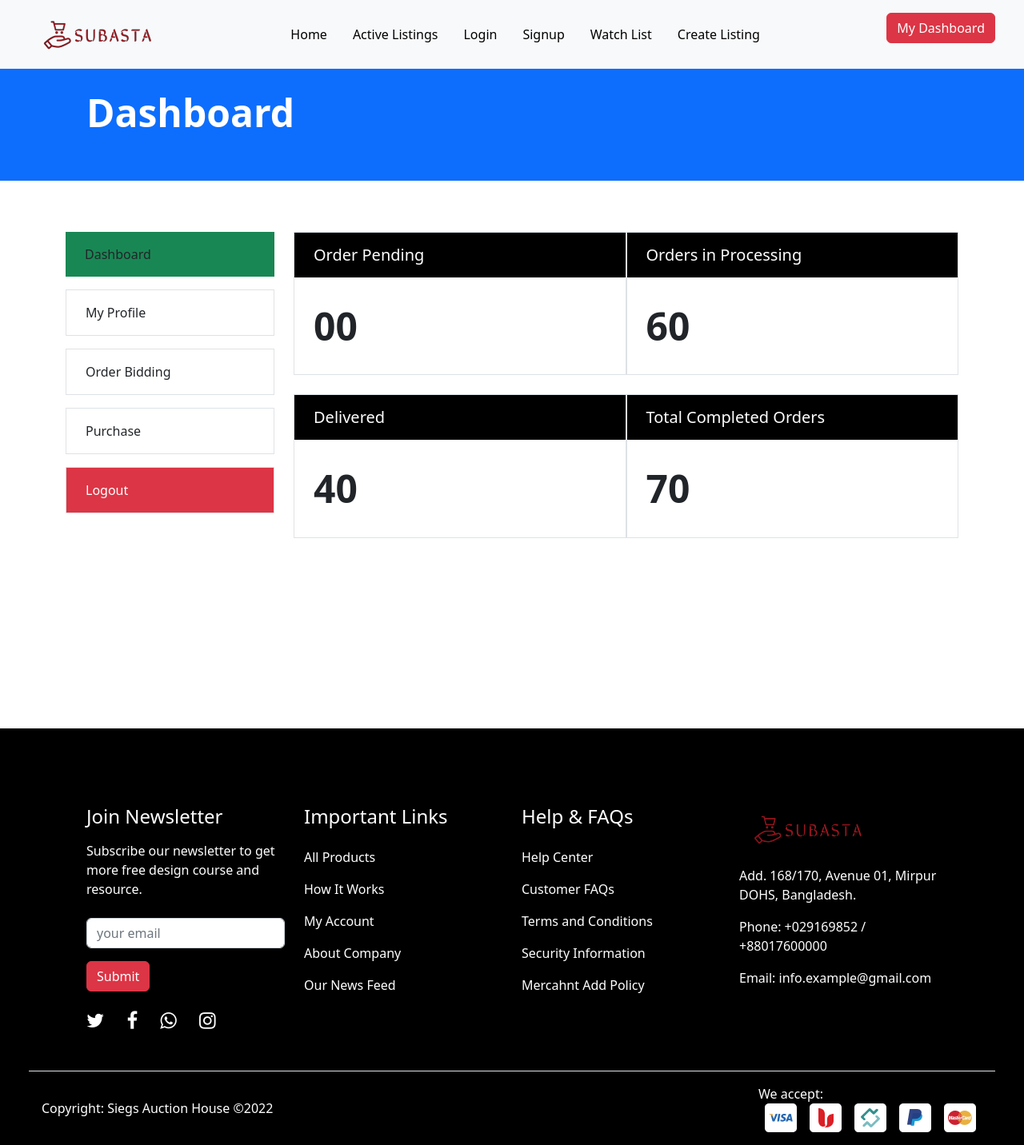
After one commit to S13G/Subasta, a Django app: template auctions/templates/auctions/dashboard.html in a window 1280 px wide. The commit adds this page. Shown: the whole page at 80% size. Run offline with Django 3.2, Linux system fonts and the light colour scheme; the template is opened without the code that fills it, so the values that code supplies are empty; parts of the project's set-up code (start-up, migrations or seed data) failed here and were passed over.

Commit message:
working on dashboard

```diff
--- a/auctions/templates/auctions/all-auctions.html
+++ b/auctions/templates/auctions/all-auctions.html
@@ -85,6 +85,7 @@
                             </div>
                             <div class="auction-action d-flex align-items-center justify-content-start">
                                 <div class="cta text-start d-grid me-auto">
+                                <!-- item watchers -->
                                 {% if item.watchlist_set.count != 0 %}
                                     <p class="text-danger">{{ item.watchlist_set.count }} watching</p>
                                 {% endif %}
--- /dev/null
+++ b/auctions/templates/auctions/dashboard.html
@@ -0,0 +1,210 @@
+<!doctype html>
+<html lang="en">
+  <head>
+    <!-- Required meta tags -->
+    <meta charset="utf-8">
+    <meta name="viewport" content="width=device-width, initial-scale=1">
+
+    <!-- Bootstrap CSS -->
+    <link href="https://cdn.jsdelivr.net/npm/bootstrap@5.2.1/dist/css/bootstrap.min.css" rel="stylesheet"
+    integrity="sha384-iYQeCzEYFbKjA/T2uDLTpkwGzCiq6soy8tYaI1GyVh/UjpbCx/TYkiZhlZB6+fzT" crossorigin="anonymous">
+
+    <link rel="stylesheet" href="https://cdnjs.cloudflare.com/ajax/libs/font-awesome/4.7.0/css/font-awesome.min.css">
+    <link rel="stylesheet" href="https://cdn.jsdelivr.net/npm/bootstrap-icons@1.8.2/font/bootstrap-icons.css">
+    <link rel="stylesheet" type="text/css" href="./assets/css/style.css">
+
+
+    <title>Sieg's Auction House</title>
+  </head>
+  <body>
+    <!-- Navbar -->
+    <nav class="navbar navbar-expand-lg bg-light fixed-top fs-6">
+      <div class="container-fluid mx-4  d-flex justify-content-space-evenly">
+        <a class="navbar-brand me-auto" href="#"><img src="./assets/images/header-logo2.png" alt="logo" class="img-fluid"></a>
+        <button class="navbar-toggler" type="button" data-bs-toggle="collapse" data-bs-target="#navbarNavDropdown" aria-controls="navbarNavDropdown" aria-expanded="false" aria-label="Toggle navigation">
+          <span class="navbar-toggler-icon"></span>
+        </button>
+        <div class="collapse navbar-collapse" id="navbarNavDropdown">
+
+          <ul class="navbar-nav mx-auto">
+            <li class="nav-item mx-2">
+              <a class="nav-link active" href="./index.html">Home</a>
+            </li>
+
+            <li class="nav-item mx-2">
+              <!-- same as auction details -->
+              <a class="nav-link" href="./all-auctions.html">Active Listings</a>
+            </li>
+            <li class="nav-item mx-2">
+              <!-- same as auction details -->
+              <a class="nav-link" href="./login.html">Login</a>
+            </li>
+            <li class="nav-item mx-2">
+              <!-- same as auction details -->
+              <a class="nav-link" href="./signup.html">Signup</a>
+            </li>
+            <li class="nav-item mx-2">
+              <a class="nav-link" href="./watchlist.html">Watch List</a>
+            </li>
+            <li class="nav-item mx-2">
+              <a class="nav-link" href="./additem.html">Create Listing</a>
+            </li>
+
+
+          </ul>
+
+          <div class="top-control d-flex text-danger">
+            <a href="./dashboard.html">
+
+              <button class="btn btn-md btn-danger my-3 mt-md-0">My Dashboard</button>
+            </a>
+          </div>
+
+        </div>
+      </div>
+    </nav>
+
+    <!-- Header Section -->
+    <div class="container-fluid bg-primary py-5 text-white">
+        <div class="row pt-5">
+            <div class="col-12 col-lg-10">
+                <h1 class="display-5 fw-bold ms-0 ps-0 ms-md-5 ps-md-5 pt-3">Dashboard</h1>
+            </div>
+        </div>
+    </div>
+    <main>
+        <div class="container">
+            <div class="row py-5 ">
+                <div class="col-12 col-md-3">
+                    <div class="col dashboard-list py-3 px-4 bg-success my-3">Dashboard</div>
+                    <div class="col dashboard-list py-3 px-4 border my-3">My Profile</div>
+                    <div class="col dashboard-list py-3 px-4 border my-3">Order Bidding</div>
+                    <div class="col dashboard-list py-3 px-4 border my-3">Purchase</div>
+                    <div class="col dashboard-list py-3 px-4 border my-3 bg-danger text-white">Logout</div>
+                </div>
+                <div class="col-12 col-md-9 my-3">
+                    <div class="row m-0">
+                        <div class="col-12 col-md-6 p-0 dashboard-item mb-4 border">
+                            <h5 class="bg-black px-4 py-3 text-white">
+                                Order Pending
+                            </h5>
+                            <div class="order-pending px-4 py-4">
+                                <h3 id="pending-orders" class="display-5 fw-bold"><span>00</span></h3>
+                            </div>
+                        </div>
+                        <div class="col-12 col-md-6 p-0 dashboard-item mb-4 border">
+                            <h5 class="bg-black px-4 py-3 text-white">
+                                Orders in Processing
+                            </h5>
+                            <div class="order-pending px-4 py-4">
+                                <h3 id="pending-orders" class="display-5 fw-bold"><span>60</span></h3>
+                            </div>
+                        </div>
+                        <div class="col-12 col-md-6 p-0 dashboard-item mb-4 border">
+                            <h5 class="bg-black px-4 py-3 text-white">
+                                Delivered
+                            </h5>
+                            <div class="order-pending px-4 py-4">
+                                <h3 id="pending-orders" class="display-5 fw-bold"><span>40</span></h3>
+                            </div>
+                        </div>
+                        <div class="col-12 col-md-6 p-0 dashboard-item mb-4 border">
+                            <h5 class="bg-black px-4 py-3 text-white">
+                                Total Completed Orders
+                            </h5>
+                            <div class="order-pending px-4 py-4">
+                                <h3 id="pending-orders" class="display-5 fw-bold"><span>70</span></h3>
+                            </div>
+                        </div>
+                    </div>
+                </div>
+            </div>
+        </div>
+    </main>
+
+
+
+    <!-- Footer -->
+    <div class="container-fluid footer bg-black text-white px-md-5">
+      <div class="row mx-md-5 pt-5">
+        <div class="col-12 col-md-6 col-lg-3 pt-5">
+
+          <div class="access">
+            <h4 class="mb-3">Join Newsletter</h4>
+            <p class="mb-4">Subscribe our newsletter to get more free design course and resource.</p>
+            <input type="text" name="subscribe" class="form-control" placeholder="your email">
+            <button class="btn btn-danger btn-md mt-3" type="submit">Submit</button>
+
+            <div class="socials mt-4">
+              <a class="me-4" href=""><i class="fa fs-4 fa-solid fa-twitter"></i></a>
+              <a class="me-4" href=""><i class="fa fs-4 fa-solid fa-facebook"></i></a>
+              <a class="me-4" href=""><i class="fa fs-4 fa-solid fa-whatsapp"></i></a>
+              <a class="me-4" href=""><i class="fa fs-4 fa-solid fa-instagram"></i></a>
+            </div>
+          </div>
+        </div>
+        <div class="col-12 col-md-6 col-lg-3 pt-5">
+
+          <div class="links">
+            <h4 class="mb-4">Important Links</h4>
+
+            <div class="important-links d-grid gap-3">
+              <a href="">All Products</a>
+              <a href="">How It Works</a>
+              <a href="">My Account</a>
+              <a href="">About Company</a>
+              <a href="">Our News Feed</a>
+            </div>
+          </div>
+        </div>
+        <div class="col-12 col-md-6 col-lg-3 pt-5">
+
+          <div class="help">
+            <h4 class="mb-4">Help & FAQs</h4>
+
+            <div class="help-links d-grid gap-3">
+              <a href="">Help Center</a>
+              <a href="">Customer FAQs</a>
+              <a href="">Terms and Conditions</a>
+              <a href="">Security Information</a>
+              <a href="">Mercahnt Add Policy</a>
+            </div>
+          </div>
+        </div>
+        <div class="col-12 col-md-6 col-lg-3 pt-5">
+
+          <div class="about">
+            <img src="./assets/images/footer-logo2.png" alt="logo" class="img-fluid mb-3">
+
+            <p>Add. 168/170, Avenue 01, Mirpur DOHS, Bangladesh.</p>
+            <p>Phone: +029169852 / +88017600000</p>
+            <p>Email: info.example@gmail.com</p>
+          </div>
+        </div>
+      </div>
+      <div class="row border-top mt-5">
+        <div class="col-12 d-grid d-md-flex justify-content-between align-items-center pt-3 px-3">
+          <p>Copyright: Siegs Auction House &copy;2022</p>
+          <p>We accept:
+            <span class="d-flex justify-content-between">
+
+              <img src="./assets/images/footer-pay1.png" alt="VISA" class="img-fluid mx-2">
+              <img src="./assets/images/footer-pay2.png" alt="BLU" class="img-fluid mx-2">
+              <img src="./assets/images/footer-pay3.png" alt="VENMO" class="img-fluid mx-2">
+              <img src="./assets/images/footer-pay4.png" alt="PayPal" class="img-fluid mx-2">
+              <img src="./assets/images/footer-pay5.png" alt="MasterCard" class="img-fluid mx-2">
+            </span>
+          </p>
+        </div>
+      </div>
+    </div>
+
+
+    <script src="https://cdn.jsdelivr.net/npm/bootstrap@5.2.1/dist/js/bootstrap.min.js"
+    integrity="sha384-7VPbUDkoPSGFnVtYi0QogXtr74QeVeeIs99Qfg5YCF+TidwNdjvaKZX19NZ/e6oz" crossorigin="anonymous">
+  </script>
+    <script src="./assets/js/script.js"></script>
+
+
+  </body>
+</html>
--- a/auctions/templates/auctions/watchlist.html
+++ b/auctions/templates/auctions/watchlist.html
@@ -87,6 +87,7 @@
                     <br>
                     <h4 class="text-danger fw-bold">No such item</h4>
                 {% endfor %}
+            <!-- if search result is empty-->
 
             {% else %}
                 {% for watchlist_item in watchlist_items %}
--- a/auctions/views.py
+++ b/auctions/views.py
@@ -62,7 +62,7 @@ def item_details(request, slug):
 
 @login_required(login_url="login")
 def watchlist_item(request):
-    # displays th watchlist items of each user
+    # displays the watchlist items of each user and filter by search
     owner = request.user
     watchlist_items = Watchlist.objects.filter(user=owner)
     results = []
@@ -244,6 +244,7 @@ def comment_form_in_item(request, item_slug):
         return redirect(f'/listings/item/{item.slug}/')
 
 
+# search function for the all listings page
 def search(request):
     categories = Category.objects.all()
     results = []
```
